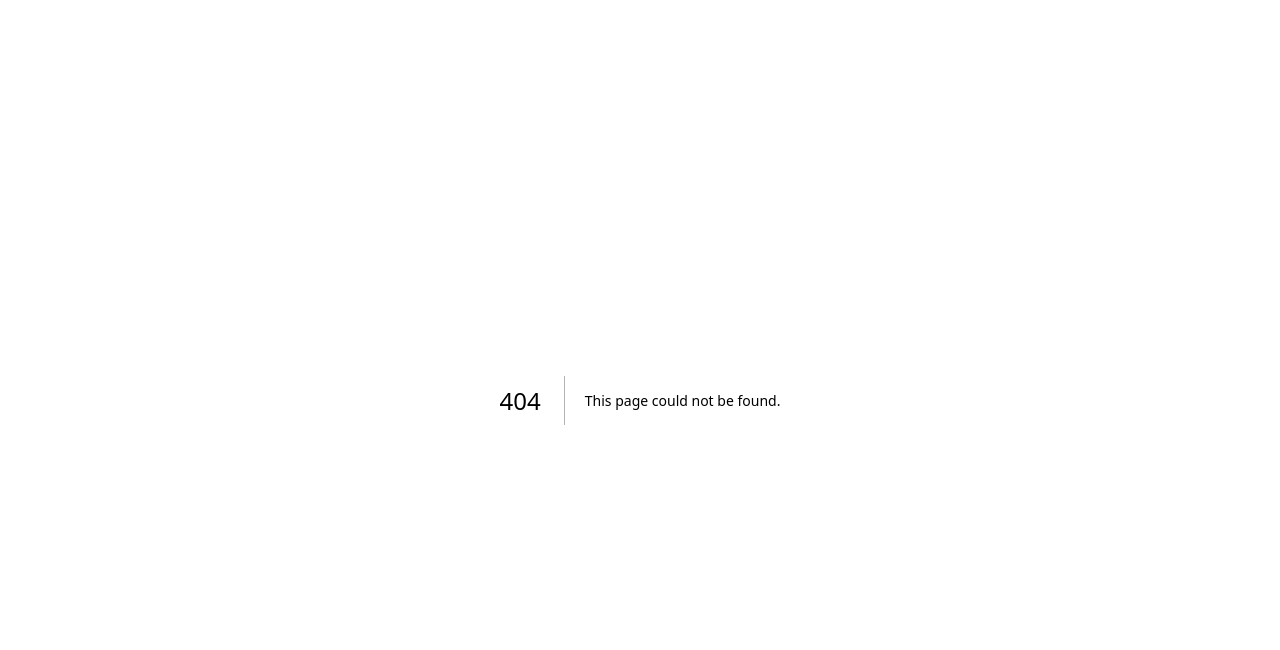
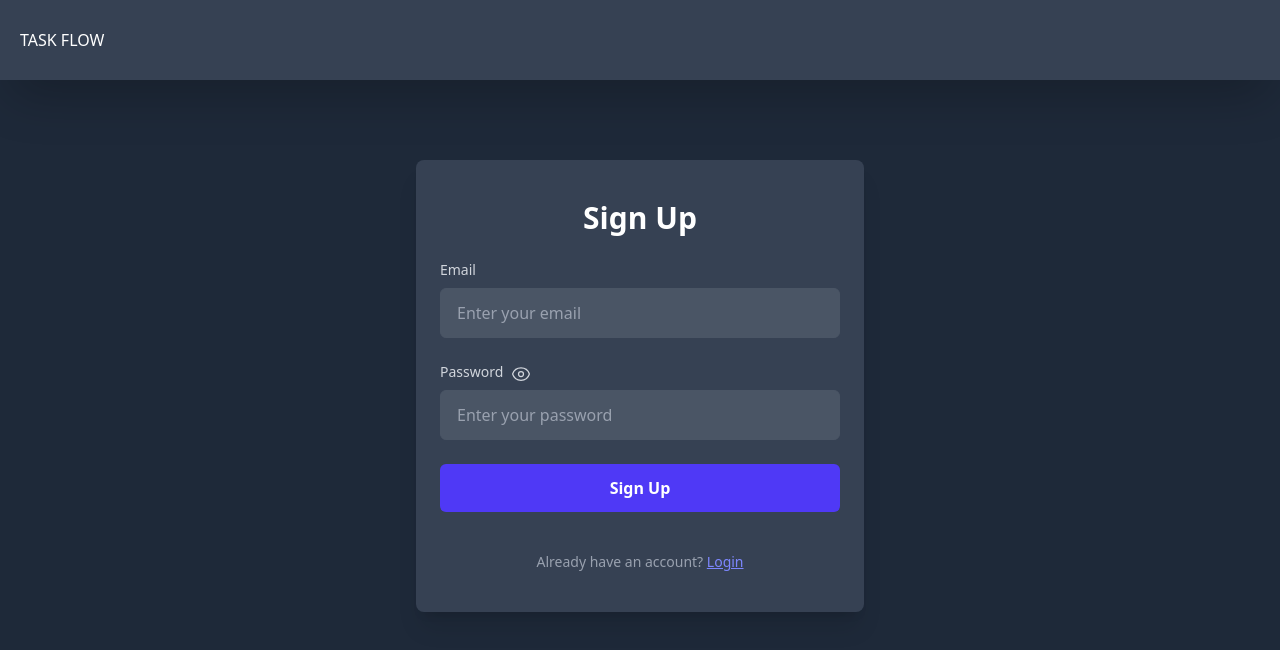
Before and after one commit to faridulhaque/Task-Flow, a Next.js app: page /sign-up in a window 1280 px wide. Before the commit this address had no page. Shown: the top 650 px of the page. Built offline with nearby package versions, Linux system fonts and the light colour scheme.

Commit message:
login signup page ui added

```diff
--- a/app/entry/page.tsx
+++ b/app/entry/page.tsx
@@ -3,9 +3,7 @@ import React from "react";
 
 function page() {
   return (
-    <div className="min-h-screen bg-gray-800 text-white flex flex-col">
-      <NavbarWc></NavbarWc>
-    </div>
+    <div className="min-h-screen bg-gray-800 text-white flex flex-col"></div>
   );
 }
 
--- /dev/null
+++ b/app/sign-in/page.tsx
@@ -0,0 +1,14 @@
+import NavbarWc from "@/components/NavbarWc";
+import OnboardingForm from "@/components/OnboardingForm";
+import React from "react";
+
+function page() {
+  return (
+    <div className="min-h-screen bg-gray-800 text-white flex flex-col">
+      <NavbarWc />
+      <OnboardingForm></OnboardingForm>
+    </div>
+  );
+}
+
+export default page;
--- /dev/null
+++ b/app/sign-up/page.tsx
@@ -0,0 +1,14 @@
+import NavbarWc from "@/components/NavbarWc";
+import OnboardingForm from "@/components/OnboardingForm";
+import React from "react";
+
+function page() {
+  return (
+    <div className="min-h-screen bg-gray-800 text-white flex flex-col">
+      <NavbarWc />
+      <OnboardingForm></OnboardingForm>
+    </div>
+  );
+}
+
+export default page;
--- a/app/welcome/page.tsx
+++ b/app/welcome/page.tsx
@@ -31,7 +31,7 @@ function page() {
         </h2>
 
         <button className="cursor-pointer mt-10 bg-indigo-600 hover:bg-indigo-500 text-white px-6 py-2 rounded-lg font-semibold transition-all duration-200">
-          <Link href="/entry">Get Started</Link>
+          <Link href="/sign-up">Get Started</Link>
         </button>
       </main>
     </div>
--- /dev/null
+++ b/components/Checkbox.tsx
@@ -0,0 +1,36 @@
+export interface CheckboxProps {
+  disabled?: boolean;
+  defaultChecked?: boolean;
+  id: string;
+  label: string;
+}
+
+const Checkbox = (props: CheckboxProps) => (
+  <div className="w-full flex gap-2">
+    <input
+      className="
+        peer relative shrink-0 appearance-none w-4 h-4 border-2 border-blue-500 rounded-sm mt-1 bg-white
+        focus:outline-none focus:ring-offset-0 focus:ring-2 focus:ring-blue-300
+        checked:bg-blue-800 checked:border-0
+        disabled:border-steel-400 disabled:bg-steel-400
+      "
+      type="checkbox"
+      {...props}
+    />
+    <svg
+      className="absolute w-4 h-4 pointer-events-none hidden peer-checked:block stroke-white mt-1 outline-none"
+      xmlns="http://www.w3.org/2000/svg"
+      viewBox="0 0 24 24"
+      fill="none"
+      stroke="currentColor"
+      strokeWidth="4"
+      strokeLinecap="round"
+      strokeLinejoin="round"
+    >
+      <polyline points="20 6 9 17 4 12"></polyline>
+    </svg>
+    <label htmlFor={props.id}>{props.label}</label>
+  </div>
+);
+
+export default Checkbox;
--- a/components/NavbarWc.tsx
+++ b/components/NavbarWc.tsx
@@ -1,17 +1,21 @@
 "use client";
+import Image from "next/image";
 import Link from "next/link";
 import { usePathname } from "next/navigation";
 import React from "react";
+import logo from "./../assets/taskflow-logo.jpg";
 
 function NavbarWc() {
   const pathname = usePathname();
   return (
     <div className="h-20 shadow-2xl bg-gray-700 text-white flex items-center justify-between px-5">
-      <div>Logo</div>
+      <div>
+        <Link href="/">TASK FLOW</Link>
+      </div>
       <div>
         {pathname === "/welcome" && (
           <button className="bg-indigo-600 hover:bg-indigo-500 text-white font-medium px-4 py-2 rounded-lg transition">
-            <Link href="/entry">Sign In</Link>
+            <Link href="/sign-in">Sign In</Link>
           </button>
         )}
       </div>
--- /dev/null
+++ b/components/OnboardingForm.tsx
@@ -0,0 +1,125 @@
+"use client";
+import React, { useState } from "react";
+import Checkbox from "./Checkbox";
+import { usePathname } from "next/navigation";
+
+function OnboardingForm() {
+  const [viewPass, setViewPass] = useState(false);
+  const pathname = usePathname();
+
+  const handleSubmit = (e: any) => {
+    e.preventDefault();
+    if (pathname.includes("sign-in")) {
+      // call sign in function
+    } else {
+      // call sign up function
+    }
+  };
+  return (
+    <form
+      onSubmit={handleSubmit}
+      className="w-11/12 max-w-md bg-gray-700 py-10 px-6 mx-auto mt-20 rounded-lg shadow-xl space-y-6"
+    >
+      {pathname.includes("sign-in") ? (
+        <h2 className="text-3xl font-semibold text-center mb-6">Sign In</h2>
+      ) : (
+        <h2 className="text-3xl font-semibold text-center mb-6">Sign Up</h2>
+      )}
+
+      <div className="w-full">
+        <label className="block text-gray-300 mb-2 text-sm font-medium">
+          Email
+        </label>
+        <input
+          type="email"
+          placeholder="Enter your email"
+          className="w-full px-4 py-3 rounded-md bg-gray-600 border border-gray-600 focus:border-indigo-500 focus:ring-2 focus:ring-indigo-500 focus:outline-none text-gray-100 placeholder-gray-400 transition-all duration-200"
+        />
+      </div>
+
+      <div className="w-full ">
+        <label className="relative block text-gray-300 mb-2 text-sm font-medium">
+          Password
+          <span
+            onClick={() => setViewPass(!viewPass)}
+            className="absolute top-0.5 ml-2"
+          >
+            {!viewPass ? (
+              <svg
+                xmlns="http://www.w3.org/2000/svg"
+                fill="none"
+                viewBox="0 0 24 24"
+                strokeWidth={1.5}
+                stroke="currentColor"
+                className="size-5"
+              >
+                <path
+                  strokeLinecap="round"
+                  strokeLinejoin="round"
+                  d="M2.036 12.322a1.012 1.012 0 0 1 0-.639C3.423 7.51 7.36 4.5 12 4.5c4.638 0 8.573 3.007 9.963 7.178.07.207.07.431 0 .639C20.577 16.49 16.64 19.5 12 19.5c-4.638 0-8.573-3.007-9.963-7.178Z"
+                />
+                <path
+                  strokeLinecap="round"
+                  strokeLinejoin="round"
+                  d="M15 12a3 3 0 1 1-6 0 3 3 0 0 1 6 0Z"
+                />
+              </svg>
+            ) : (
+              <svg
+                xmlns="http://www.w3.org/2000/svg"
+                fill="none"
+                viewBox="0 0 24 24"
+                strokeWidth={1.5}
+                stroke="currentColor"
+                className="size-5"
+              >
+                <path
+                  strokeLinecap="round"
+                  strokeLinejoin="round"
+                  d="M3.98 8.223A10.477 10.477 0 0 0 1.934 12C3.226 16.338 7.244 19.5 12 19.5c.993 0 1.953-.138 2.863-.395M6.228 6.228A10.451 10.451 0 0 1 12 4.5c4.756 0 8.773 3.162 10.065 7.498a10.522 10.522 0 0 1-4.293 5.774M6.228 6.228 3 3m3.228 3.228 3.65 3.65m7.894 7.894L21 21m-3.228-3.228-3.65-3.65m0 0a3 3 0 1 0-4.243-4.243m4.242 4.242L9.88 9.88"
+                />
+              </svg>
+            )}
+          </span>
+        </label>
+        <input
+          minLength={8}
+          type={viewPass ? "text" : "password"}
+          placeholder="Enter your password"
+          className="w-full px-4 py-3 rounded-md bg-gray-600 border border-gray-600 focus:border-indigo-500 focus:ring-2 focus:ring-indigo-500 focus:outline-none text-gray-100 placeholder-gray-400 transition-all duration-200"
+        />
+      </div>
+
+      {pathname.includes("sign-in") ? (
+        <button
+          type="submit"
+          className="cursor-pointer w-full bg-indigo-600 hover:bg-indigo-500 py-3 rounded-md font-semibold transition-all duration-200"
+        >
+          Sign In
+        </button>
+      ) : (
+        <button
+          type="submit"
+          className="cursor-pointer w-full bg-indigo-600 hover:bg-indigo-500 py-3 rounded-md font-semibold transition-all duration-200"
+        >
+          Sign Up
+        </button>
+      )}
+
+      <p className="text-center text-sm text-gray-400 mt-4">
+        {pathname.includes("sign-in")
+          ? "Don’t have an account?"
+          : "Already have an account?"}
+        <span> </span>
+        <a
+          href={pathname.includes("sign-in") ? "/sign-up" : "/sign-in"}
+          className="text-indigo-400 hover:text-indigo-300 underline transition-all duration-200"
+        >
+          {pathname.includes("sign-in") ? "Register" : "Login"}
+        </a>
+      </p>
+    </form>
+  );
+}
+
+export default OnboardingForm;
```
